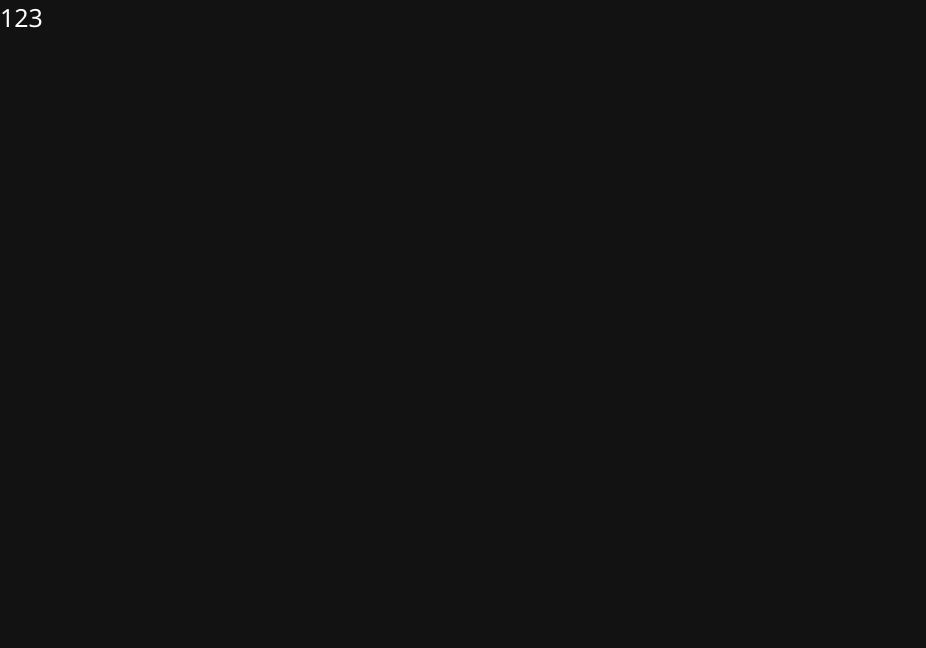
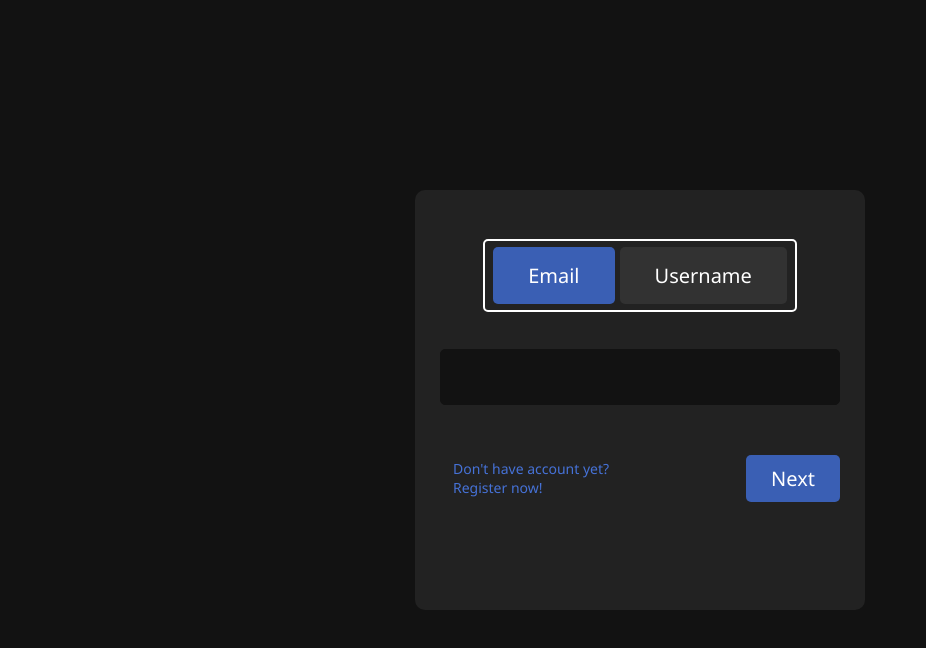
Before and after one commit to dehwyy/shakai, a React (Vite) app in the folder frontend/: page / in a window 1280 px wide. Shown: the top 648 px of the page, without its empty margins (0-926 px from the left). Built offline with nearby package versions, Linux system fonts and the light colour scheme.

Commit message:
made form with react-hook-form + styles

```diff
--- a/frontend/src/App.tsx
+++ b/frontend/src/App.tsx
@@ -5,7 +5,7 @@ import GlobalStyles from "./globalStyles/style";
 import Navbar from "./components/navbar/Navbar";
 import Profile from "./components/profile/Profile";
 import Users from "./components/users/Users";
-import LoginForm from "./components/authForm/LoginForm";
+import LoginFormRouter from "./components/authForm/login/LoginFormRouter";
 
 const AppWrapper = styled.div`
   font-size: 25px;
@@ -20,9 +20,13 @@ const AppWrapper = styled.div`
 const darkTheme = {
     mainBackground: "#121212",
     blockBackground: "#222222",
+    lighterBlockBackground: "#323232",
     coloredBackground: "#673ab7",
     secondColorBackground: "#BF2FA3",
-    blueColor: "#3A5FB4"
+    blueColor: "#3A5FB4",
+    darkerBlueColor: "#32509b",
+    lighterBlueColor: "#4672d7",
+    fontColor: "white"
 }
 
 const App = () => {
@@ -31,7 +35,7 @@ const App = () => {
             <GlobalStyles/>
             <AppWrapper>
                 <Routes >
-                    <Route path={"/"} element={<LoginForm />} />
+                    <Route path={"*"} element={<LoginFormRouter />} />
                     <Route path={"content"}>
                         <Route path={"profile"} element={<><Navbar /><Profile /></>} />
                         <Route path={"users"} element={<><Navbar /><Users /></>}/>
--- /dev/null
+++ b/frontend/src/components/authForm/LoginForm-style.ts
@@ -0,0 +1,108 @@
+import styled, {ThemedStyledProps} from "styled-components";
+
+export const FormWrapper = styled.div`
+  width: 100vw;
+  height: 100vh;
+  display: flex;
+  align-items: center;
+  justify-content: center;
+`
+
+export const FormCentered = styled.div`
+  width: 400px;
+  height: 400px;
+  padding: 10px 25px;
+  border-radius: 10px;
+  background: ${props => props.theme.blockBackground};
+  position: relative;
+  & > div {
+    width: 100%;
+    height: 150px;
+    margin-bottom: -25px;
+    display: flex;
+    align-items: center;
+    & > div {
+      margin: 0 auto;
+      width: min-content;
+      display: flex;
+      border: 2px solid white;
+      border-radius: 5px;
+      padding: 6px 8px;
+      gap: 5px;
+    }
+  }
+  & form {
+    display: flex;
+    flex-direction: column;
+    justify-content: center;
+    align-items: end;
+    height: 50%;
+    position: relative;
+    user-select: none;
+    & input {
+      width: 100%;
+      font-size: 25px;
+      padding: 10px 25px;
+      color: ${props => props.theme.fontColor};
+      background: ${props => props.theme.mainBackground};
+      border: 1px solid ${props => props.theme.mainBackground};
+      box-sizing: border-box;
+      border-radius: 5px;
+      &:focus {
+        border: 1px solid ${props => props.theme.blueColor};
+        outline: none;
+      }
+    }
+    & button {
+      margin: 50px 0 0 0;
+      padding: 10px 25px;
+      border-radius: 5px;
+      font-size: 20px;
+      background: ${props => props.theme.blueColor};
+      color: white;
+      border: none;
+      transition: 0.2s ease;
+      &:hover {
+        cursor: pointer;
+        background: ${props => props.theme.darkerBlueColor};
+      }
+    }
+  }
+`
+
+export const ErrorSpan = styled.span`
+  color: #B00020;
+  font-size: 14px;
+  width: 100%;
+  position: absolute;
+`
+
+export const FlexBlock = styled.div`
+  width: 98%;
+  align-items: end;
+  display: flex;
+  justify-content: space-between;
+  & span {
+    padding: 5px;
+    font-size: 14px;
+    color: ${props => props.theme.lighterBlueColor};
+    transition: 0.2s ease;
+    border-radius: 5px;
+    &:hover {
+      cursor: pointer ;
+      background: ${props => props.theme.lightBlockBackground};
+      color: ${props => props.theme.blueColor}
+    }
+  }
+`
+
+
+interface inOptionProps{
+    readonly isChosen: boolean
+}
+export const LoginOption = styled.div<inOptionProps>`
+  padding: 15px 35px;
+  font-size: 20px;
+  background: ${props => !props.isChosen ? props.theme.lighterBlockBackground : props.theme.blueColor};
+  border-radius: 5px;
+`
--- a/frontend/src/components/authForm/LoginForm.tsx
+++ /dev/null
@@ -1,11 +0,0 @@
-import React from 'react';
-
-const LoginForm = () => {
-    return (
-        <div>
-            123
-        </div>
-    );
-};
-
-export default LoginForm;
--- /dev/null
+++ b/frontend/src/components/authForm/login/LoginForm.tsx
@@ -0,0 +1,59 @@
+import React, {FC, forwardRef, RefObject, useEffect, useImperativeHandle, useRef} from 'react';
+import {useForm} from "react-hook-form";
+import {ErrorSpan, FlexBlock} from "../LoginForm-style";
+
+export enum etp {
+    "email",
+    "username"
+}
+
+interface inLoginForm {
+    tp: etp.email | etp.username,
+}
+
+interface inLoginRef {
+    reset: () => void
+}
+
+const LoginForm = forwardRef<inLoginRef, inLoginForm>(({tp}, ref) => {
+    const {handleSubmit, register, formState: {isValid, errors}, reset, clearErrors} = useForm<{
+        usernameOrEmail: string
+    }>({
+        mode: "onBlur",
+    })
+    const formRef = useRef<HTMLFormElement>() as RefObject<HTMLFormElement>
+    useImperativeHandle(ref, () => ({
+        reset: () => {
+            formRef.current?.reset()
+            clearErrors()
+        }
+    }))
+
+    const pattern = tp === etp.email ?
+              {
+                  value: /^[a-z0-9_-]+@[a-z_-]+.[a-z]+$/i,
+                  message: "invalid email"
+              } :
+              {
+                  value: /^[a-z0-9_-]+$/i,
+                  message: "should not contain spaces"
+              }
+    const submitForm = (data: any) => {
+        console.log(data)
+        reset()
+    }
+    return (
+        <form ref={formRef} onSubmit={handleSubmit(submitForm)}>
+            <input {...register("usernameOrEmail", {
+                pattern
+            })} />
+            <ErrorSpan>{errors?.usernameOrEmail && errors.usernameOrEmail?.message}</ErrorSpan>
+            <FlexBlock>
+                <span>Don't have account yet?<br/>Register now!</span>
+                <button type="submit">Next</button>
+            </FlexBlock>
+        </form>
+    );
+});
+
+export default LoginForm;
--- /dev/null
+++ b/frontend/src/components/authForm/login/LoginFormRouter.tsx
@@ -0,0 +1,33 @@
+import React, {RefObject, useRef, useState} from 'react';
+import {FormCentered, FormWrapper, LoginOption} from "../LoginForm-style";
+import LoginForm, {etp} from "./LoginForm";
+
+function LoginFormRouter() {
+    const [isEmail, setEmail] = useState<boolean>(true)
+    const ref = useRef<HTMLFormElement>() as RefObject<HTMLFormElement>
+    return (
+        <FormWrapper>
+            <FormCentered>
+                <div>
+                    <div>
+                        <LoginOption onClick={() => {
+                            setEmail(true)
+                            ref.current?.reset()
+                        }} isChosen={isEmail}>Email</LoginOption>
+                        <LoginOption onClick={() => {
+                            setEmail(false)
+                            ref.current?.reset()
+                        }} isChosen={!isEmail}>Username</LoginOption>
+                    </div>
+                </div>
+                {isEmail ?
+                    <LoginForm tp={etp.email} ref={ref}/>
+                    :
+                    <LoginForm tp={etp.username} ref={ref}/>
+                }
+            </FormCentered>
+        </FormWrapper>
+    );
+}
+
+export default LoginFormRouter
```
Also changed, not shown: frontend/package.json (+3 -5 lines), 2 other files (tests, documents, lock files or other folders).
